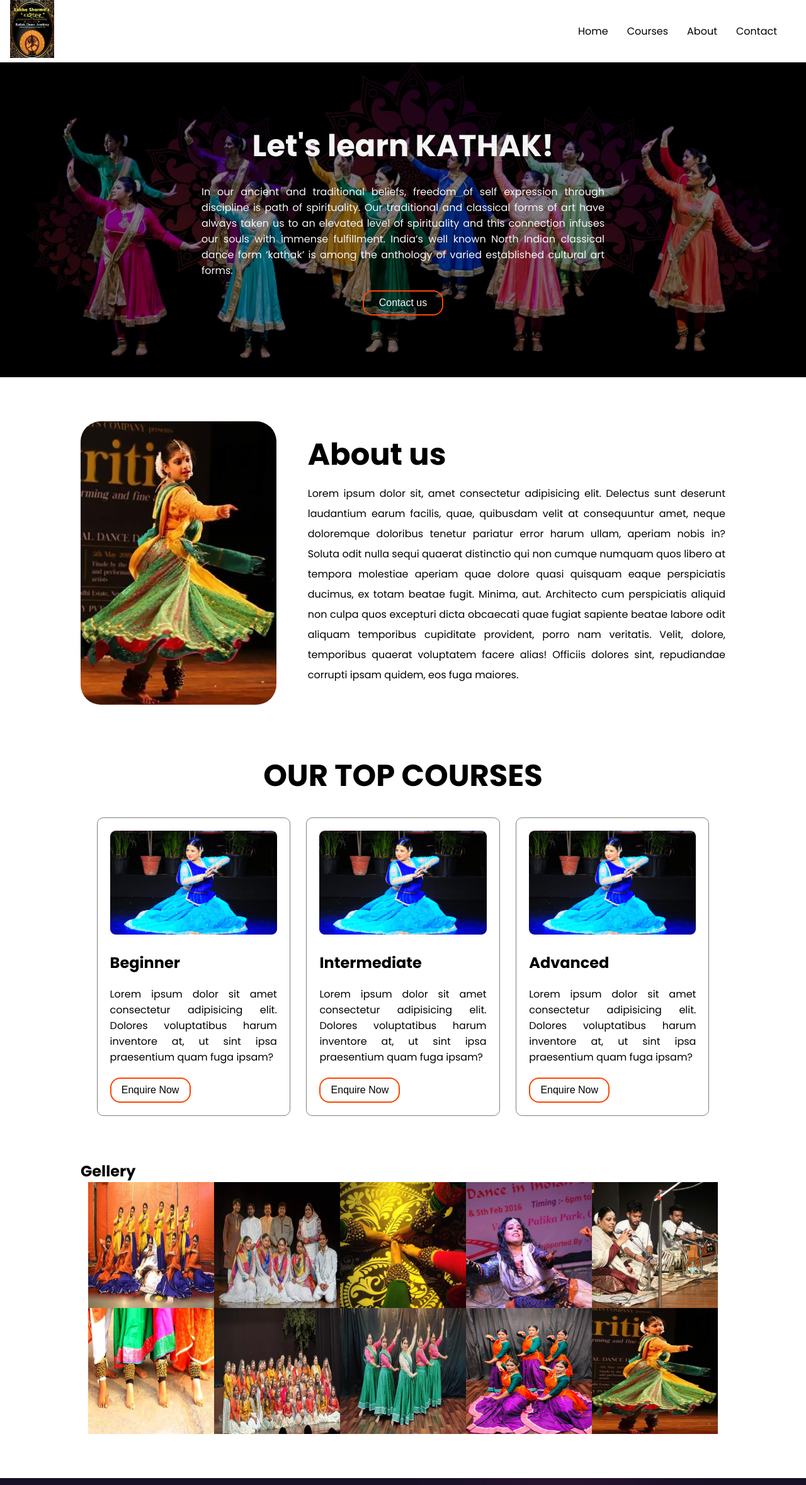
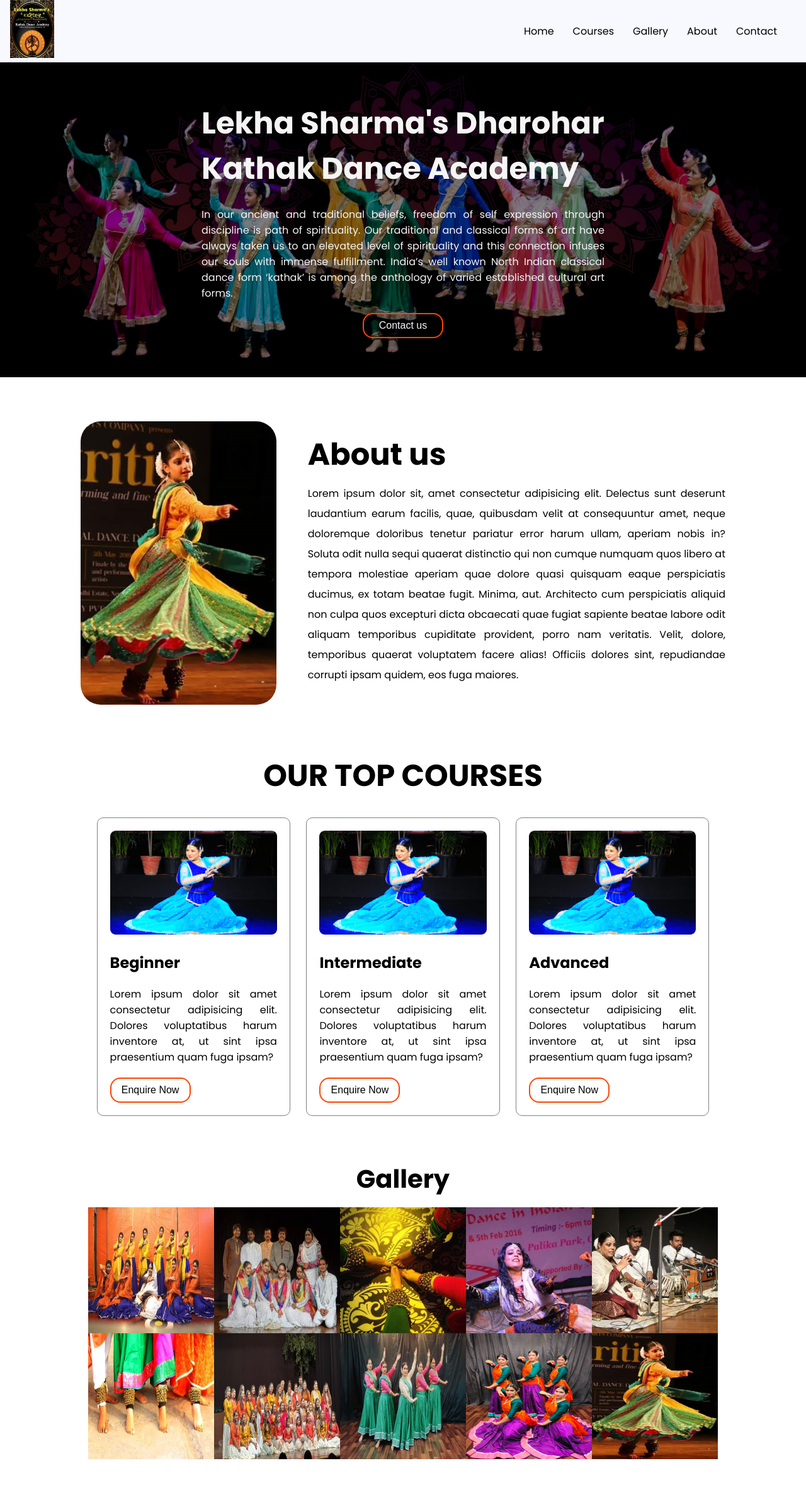
Before and after one commit to niyooshawebsites/kathak, a plain HTML site: page index.html in a window 1280 px wide. Shown: the top 2358 px of the page at 63% size. Drawn offline with Linux system fonts and the light colour scheme.

Commit message:
more changes

```diff
--- a/css/style.css
+++ b/css/style.css
@@ -117,6 +117,13 @@
 .container {
   width: 80%;
   margin: auto;
+}
+
+header{
+	position: sticky;
+	top: 0;
+	left: 0;
+	background-color: ghostwhite;
 }
 
 .navbar {
@@ -273,6 +280,12 @@
   color: black;
 }
 
+.gallery-section h1{
+	font-size: 40px;
+	margin-bottom: 15px;
+	text-align: center;
+}
+
 .gallery-container {
   min-height: 400px;
   display: flex;
@@ -284,6 +297,12 @@
 .gallery-container img {
   width: 200px;
   height: 200px;
+}
+
+.gallery-container img:hover {
+  transform: scale(1.1);
+  transition: all .2s;
+  border: 1px solid orangered;
 }
 
 .cta-section {
--- a/index.html
+++ b/index.html
@@ -24,6 +24,9 @@
                 <a href="#courses">Courses</a>
               </li>
               <li class="menu-item">
+                <a href="#courses">Gallery</a>
+              </li>
+              <li class="menu-item">
                 <a href="#about">About</a>
               </li>
               <li class="menu-item">
@@ -38,7 +41,7 @@
       <section class="section-container hero-section">
         <div class="back-drop">
           <div class="hero-message-container">
-            <h1>Let's learn KATHAK!</h1>
+          	<h1>Lekha Sharma's Dharohar Kathak Dance Academy</h1>
             <p>
               In our ancient and traditional beliefs, freedom of self expression
               through discipline is path of spirituality. Our traditional and
@@ -116,8 +119,8 @@
         </section>
 
         <!-- gallery -->
-        <section class="section-container">
-          <h1>Gellery</h1>
+        <section class="section-container gallery-section">
+          <h1>Gallery</h1>
           <div class="gallery-container">
             <img src="./img/img1.jpg" alt="gallery image" />
             <img src="./img/img2.jpg" alt="gallery image" />
```
